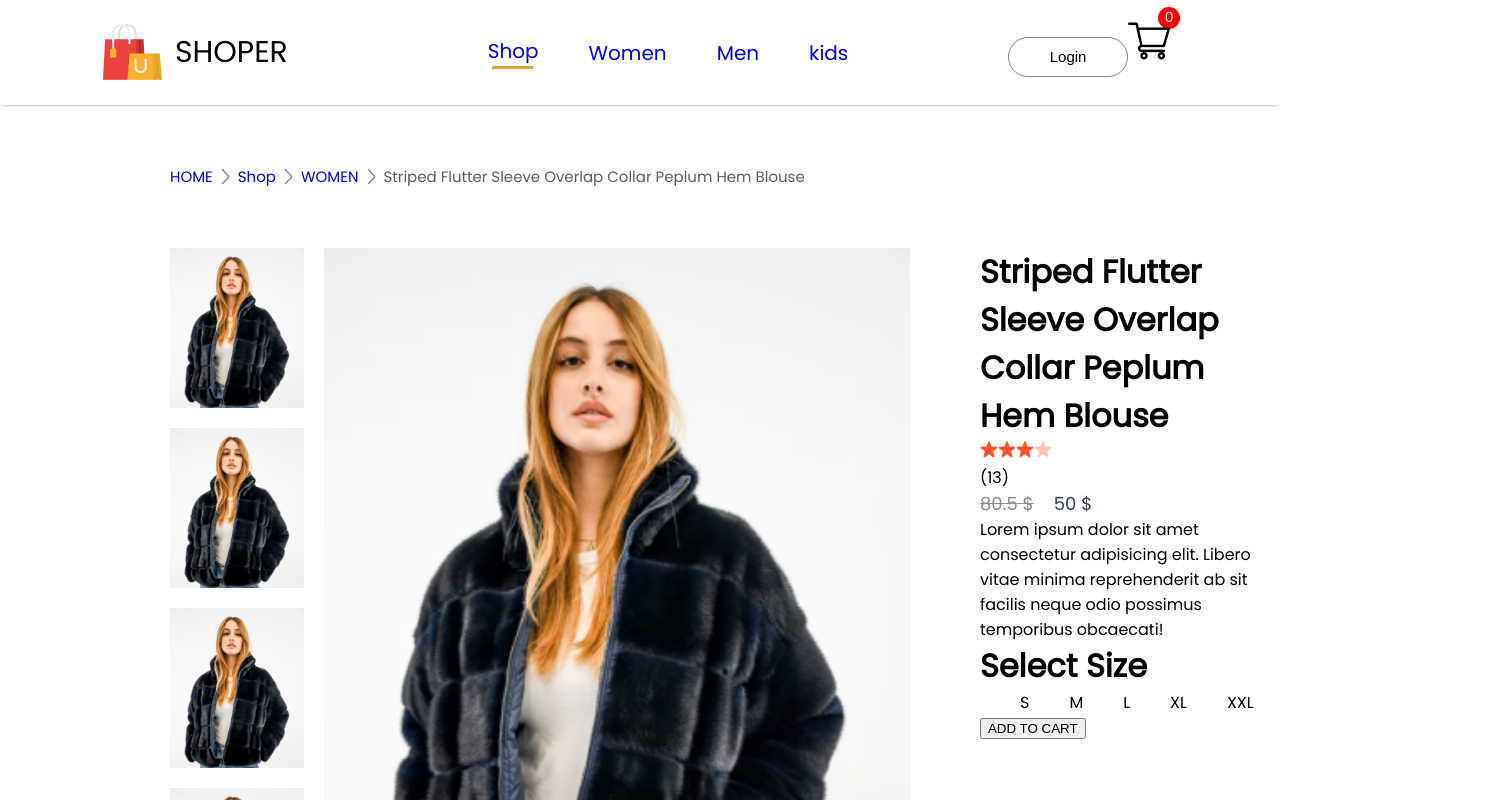
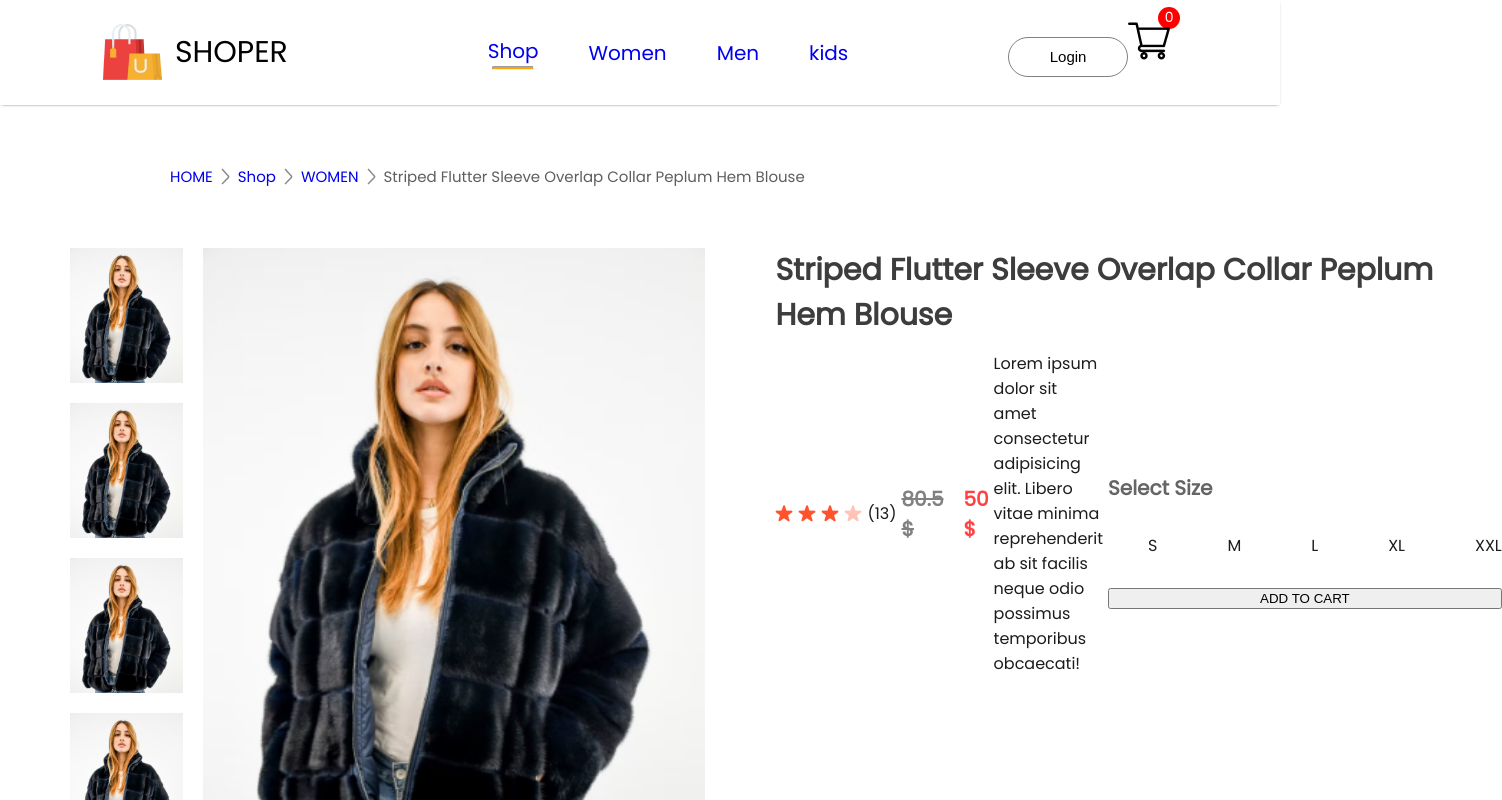
Before and after one commit to m-fadi/E-commerce, a React (Create React App) app: page /product/1 in a window 1280 px wide. Shown: the top 800 px of the page, 1502 px wide, since content can reach past the window. Built offline with nearby package versions, Linux system fonts and the light colour scheme.

Commit message:
product display css

```diff
--- a/src/components/DisplayProduct/DisplayProduct.css
+++ b/src/components/DisplayProduct/DisplayProduct.css
@@ -1,46 +1,89 @@
-.container{
-    display:flex;
-    margin:0 170px;
+.container {
+    display: flex;
+    margin: 0 70px;
 }
-.left-side{
-    display:flex;
-    gap:20px;
+.left-side {
+    display: flex;
+    gap: 20px;
 }
-.img-list{
-    display:flex;
+.img-list {
+    display: flex;
     flex-direction: column;
-    gap:20px
-
+    gap: 20px;
 }
-.img-list img{
-    height:160px;
+.img-list img {
+    height: 135px;
 }
-.main-img{
-    width:586px;
-    height:700px;
+.main-img {
+    height:600px
 }
-.right-side{
+.right-side {
     margin: 0 70px;
     display: flex;
-    flex-direction:column
+    flex-direction: column;
 }
+.right-side h1 {
+    color: #3d3d3d;
+    font-size: 30px;
+    font-weight: 700;
+}
+.rating-stars {
+    display: flex;
+    align-items: center;
+    margin-top: 13px;
+    gap: 5px;
+    color: #1c1c1c;
 
-.prices{
-display:flex;
-gap:20px;
-
+    font-size: 16px;
 }
-.price-new{
-    color:#374151;
-    font-size: 18px;
+.prices {
+    display: flex;
+    gap: 20px;
+    margin: 40px 0;
+    font-size: 20px;
+    font-weight: 700;
+}
+.price-new {
+    color: #ff4141;
     font-family: 600;
 }
-.price-old{
-    color:#8c8c8c;
-    font-size: 18px;
+.price-old {
+    color: #818181;
     font-family: 500;
     text-decoration: line-through;
 }
+.product-size {
+    display: flex;
+    flex-direction: column;
+}
+.product-size h1 {
+    margin-top: 55px;
+    font-weight: 600;
+    color: #656565;
+    font-size: 20px;
+}
+.sizes div{
+padding: 10px 15px;
+background-color: #fbfbfb;
+border: 1px solid #ebebeb;
+border-radius: 3px;
+cursor: pointer;
+}
 .sizes{
-    display: flex;
+    display:flex;
+    justify-content: flex-start;
+    margin:30px 0px;
+    gap:30px;
 }
+.add-cart-btn{
+padding:20px 40px;
+width: 200px;
+font-size:16px;
+font-weight: 600;
+color:white;
+background-color:#ff4141;
+margin-bottom:40px;
+border:none;
+outline: none;
+cursor: pointer;
+}
```
